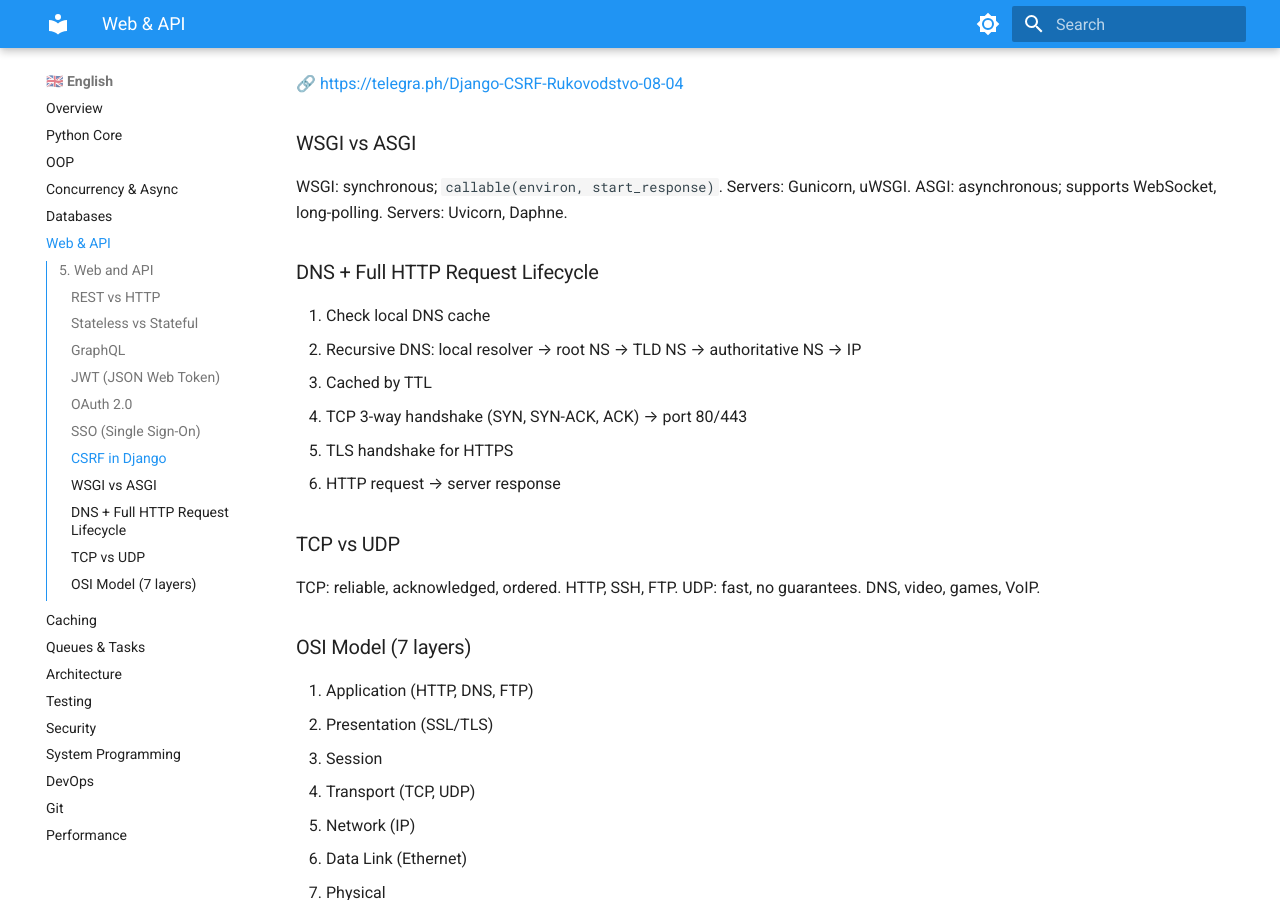
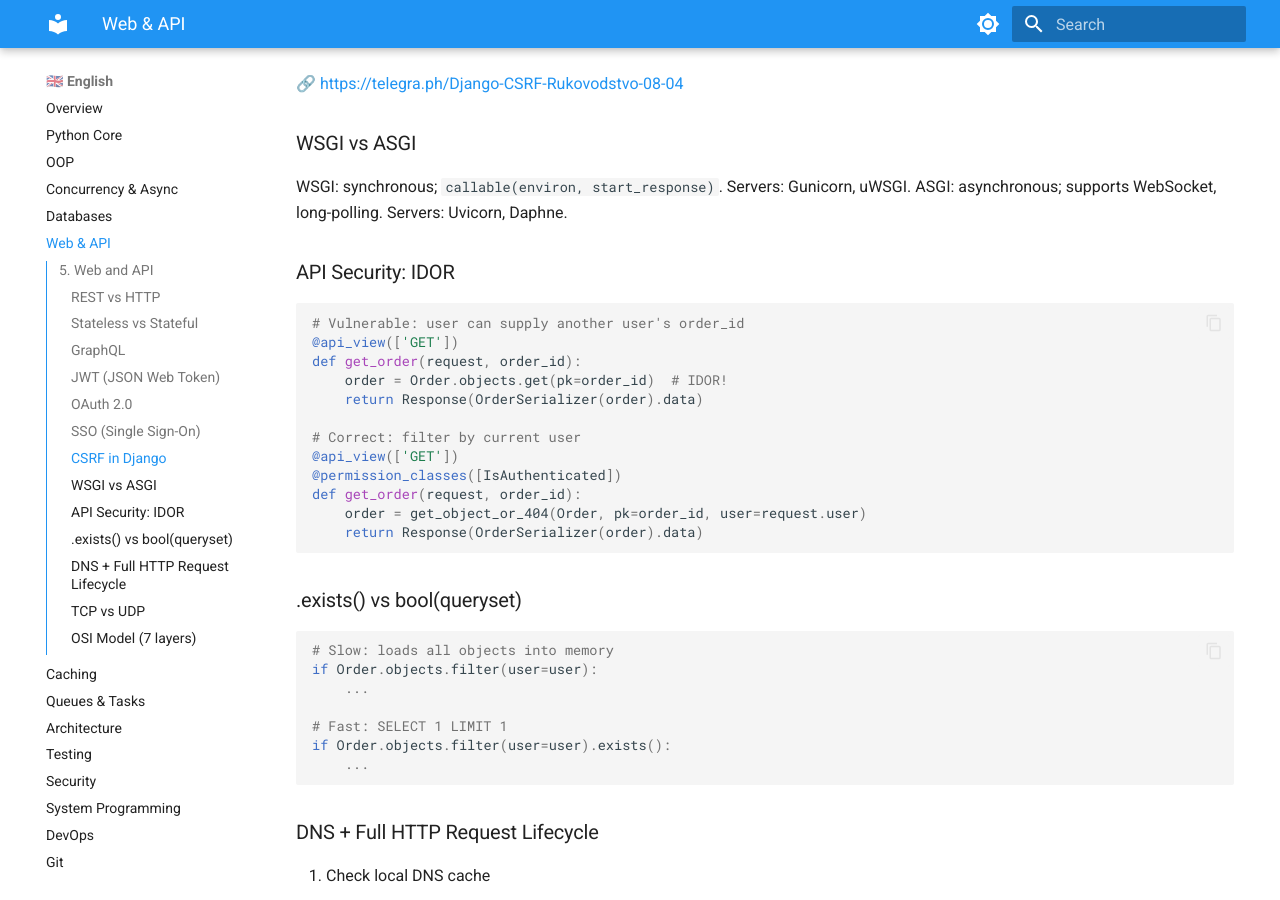
Before and after one commit to spiritEcosse/senior-kb, an MkDocs documentation site: the page built from docs/en/web-api.md, in a window 1280 px wide and 900 px high, scrolled down 1146 px. Built offline with MkDocs 1.6.1 and Material for MkDocs 9.7.7, drawn with Linux system fonts in a browser that asks for light colours.

Commit message:
update: docs/en/web-api.md with code examples

````diff
--- a/docs/en/web-api.md
+++ b/docs/en/web-api.md
@@ -49,6 +49,35 @@ Typically: OAuth 2.0 + OpenID Connect.
 WSGI: synchronous; `callable(environ, start_response)`. Servers: Gunicorn, uWSGI.
 ASGI: asynchronous; supports WebSocket, long-polling. Servers: Uvicorn, Daphne.
 
+### API Security: IDOR
+
+```python
+# Vulnerable: user can supply another user's order_id
+@api_view(['GET'])
+def get_order(request, order_id):
+    order = Order.objects.get(pk=order_id)  # IDOR!
+    return Response(OrderSerializer(order).data)
+
+# Correct: filter by current user
+@api_view(['GET'])
+@permission_classes([IsAuthenticated])
+def get_order(request, order_id):
+    order = get_object_or_404(Order, pk=order_id, user=request.user)
+    return Response(OrderSerializer(order).data)
+```
+
+### .exists() vs bool(queryset)
+
+```python
+# Slow: loads all objects into memory
+if Order.objects.filter(user=user):
+    ...
+
+# Fast: SELECT 1 LIMIT 1
+if Order.objects.filter(user=user).exists():
+    ...
+```
+
 ### DNS + Full HTTP Request Lifecycle
 
 1. Check local DNS cache
````
